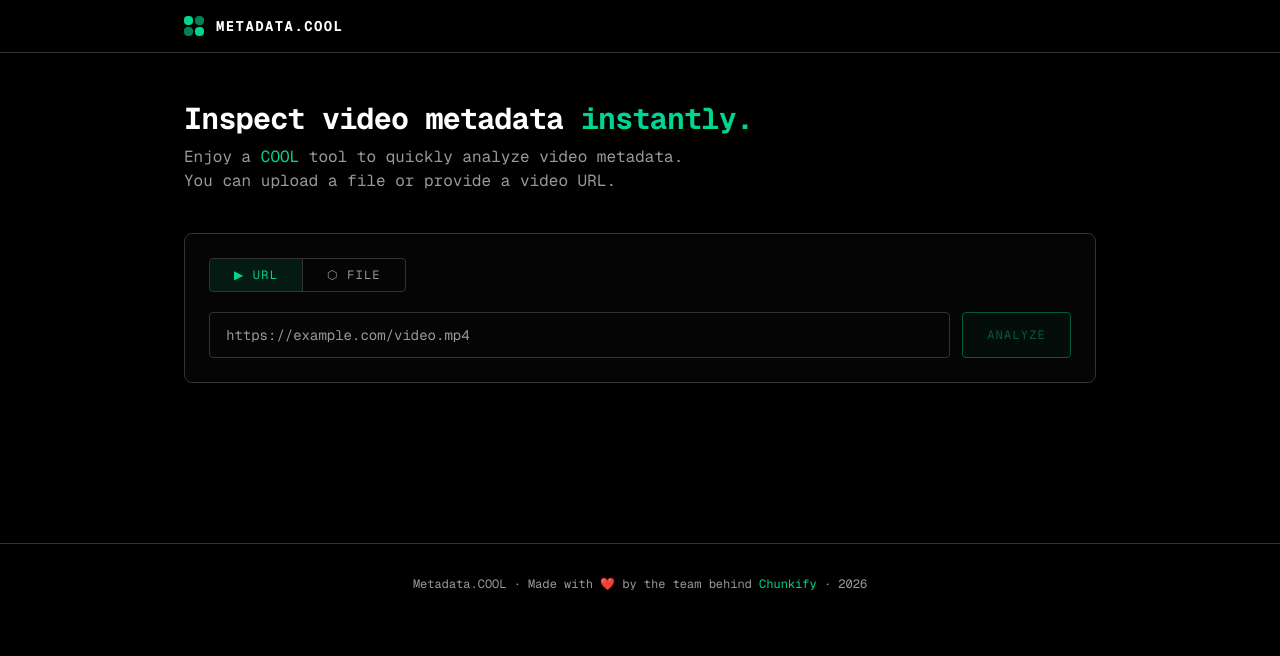
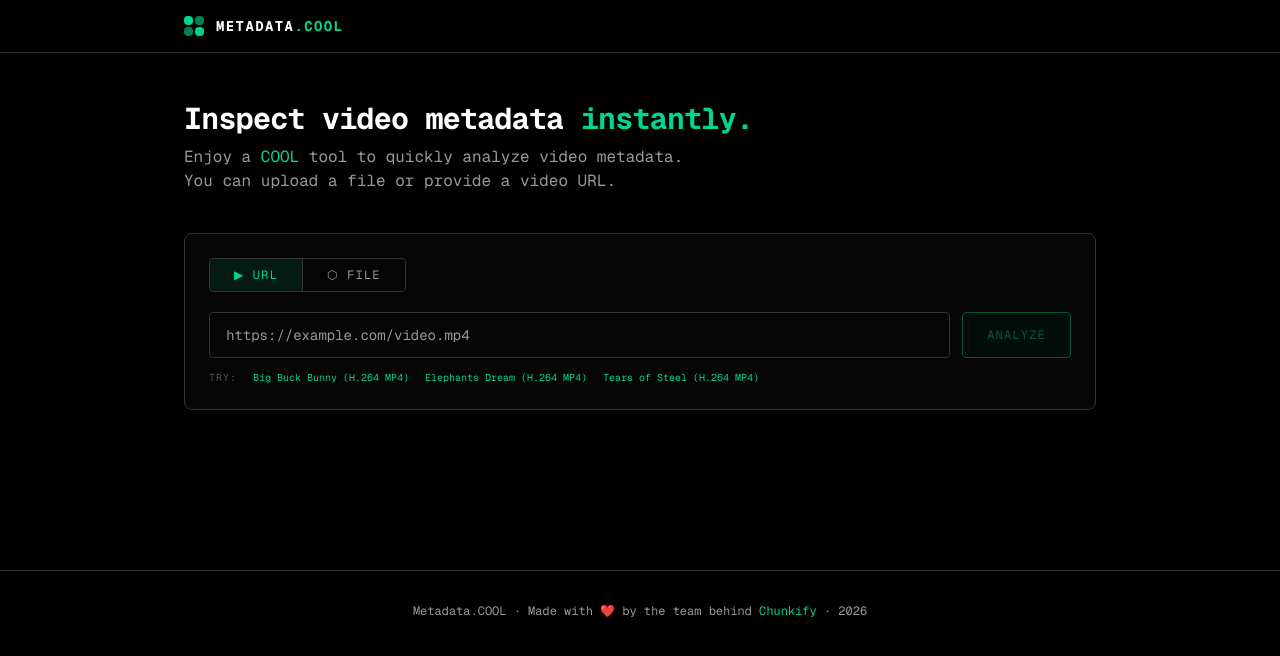
Before and after one commit to ericfontaine13/ffprobe-online, a Next.js app: page / in a window 1280 px wide. Shown: the top 656 px of the page. Built offline with nearby package versions, Linux system fonts and the light colour scheme.

Commit message:
update navbar and urlinput examples

```diff
--- a/src/components/Navbar.tsx
+++ b/src/components/Navbar.tsx
@@ -21,7 +21,7 @@ export function Navbar() {
             <div className="bg-accent rounded-sm" />
           </div>
           <span className="text-white text-sm font-bold tracking-widest uppercase">
-            Metadata.COOL
+            METADATA<span style={{ color: "#00D692" }}>.COOL</span>
           </span>
         </a>
       </div>
--- a/src/components/UrlInput.tsx
+++ b/src/components/UrlInput.tsx
@@ -6,6 +6,12 @@ interface UrlInputProps {
   onSubmit: (url: string) => void;
   loading: boolean;
 }
+
+const EXAMPLES = [
+  { label: "Big Buck Bunny (H.264 MP4)", url: "https://commondatastorage.googleapis.com/gtv-videos-bucket/sample/BigBuckBunny.mp4" },
+  { label: "Elephants Dream (H.264 MP4)", url: "https://commondatastorage.googleapis.com/gtv-videos-bucket/sample/ElephantsDream.mp4" },
+  { label: "Tears of Steel (H.264 MP4)", url: "https://commondatastorage.googleapis.com/gtv-videos-bucket/sample/TearsOfSteel.mp4" },
+];
 
 export function UrlInput({ onSubmit, loading }: UrlInputProps) {
   const [url, setUrl] = useState("");
@@ -17,7 +23,9 @@ export function UrlInput({ onSubmit, loading }: UrlInputProps) {
   };
 
   return (
-    <form onSubmit={handleSubmit} className="flex gap-3 w-full">
+    <form onSubmit={handleSubmit} className="flex flex-col gap-3 w-full">
+      {/* Input + button row */}
+      <div className="flex gap-3">
         <input
           type="url"
           value={url}
@@ -25,29 +33,37 @@ export function UrlInput({ onSubmit, loading }: UrlInputProps) {
           placeholder="https://example.com/video.mp4"
           disabled={loading}
           className="flex-1 px-4 py-3 text-sm bg-transparent text-white placeholder-dim rounded outline-none transition-colors"
-        style={{
-          border: "1px solid #333333",
-          fontFamily: "inherit",
-        }}
-        onFocus={(e) =>
-          (e.currentTarget.style.borderColor = "#00D692")
-        }
-        onBlur={(e) =>
-          (e.currentTarget.style.borderColor = "#333333")
-        }
+          style={{ border: "1px solid #333333", fontFamily: "inherit" }}
+          onFocus={(e) => (e.currentTarget.style.borderColor = "#00D692")}
+          onBlur={(e) => (e.currentTarget.style.borderColor = "#333333")}
         />
         <button
           type="submit"
           disabled={loading || !url.trim()}
           className="px-6 py-3 text-xs tracking-widest uppercase transition-colors cursor-pointer rounded disabled:opacity-40 disabled:cursor-not-allowed"
-        style={{
-          border: "1px solid #00D692",
-          background: "rgba(0,214,146,0.1)",
-          color: "#00D692",
-        }}
+          style={{ border: "1px solid #00D692", background: "rgba(0,214,146,0.1)", color: "#00D692" }}
         >
           {loading ? "…" : "Analyze"}
         </button>
+      </div>
+
+      {/* Example URLs */}
+      <div className="flex flex-wrap items-center gap-x-4 gap-y-1.5">
+        <span className="text-[10px] uppercase tracking-widest" style={{ color: "#555" }}>Try:</span>
+        {EXAMPLES.map((ex) => (
+          <button
+            key={ex.url}
+            type="button"
+            onClick={() => { setUrl(ex.url); onSubmit(ex.url); }}
+            className="text-[10px] transition-colors"
+            style={{ color: "#00D692" }}
+            onMouseEnter={(e) => (e.currentTarget.style.color = "#ffffff")}
+            onMouseLeave={(e) => (e.currentTarget.style.color = "#00D692")}
+          >
+            {ex.label}
+          </button>
+        ))}
+      </div>
     </form>
   );
 }
```
Lines whose indentation alone changed are shown as unchanged.
